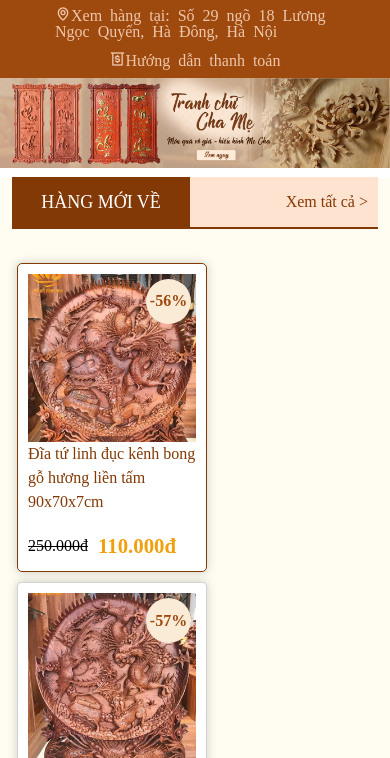
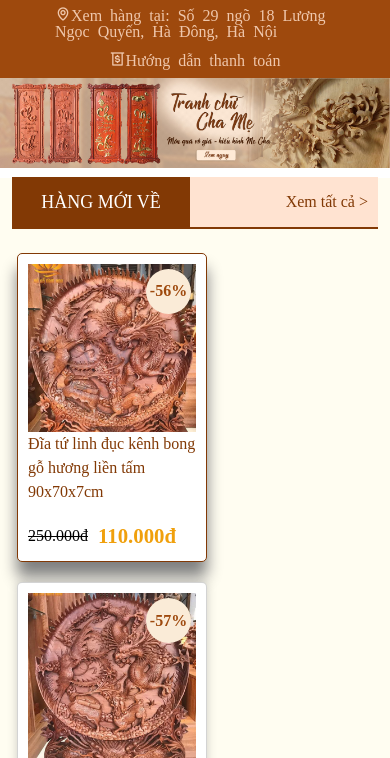
Before and after one commit to Kenn206/mocDecor.com, a plain HTML site: page index.html in a window 390 px wide. In both pictures the pointer is over the element 112 px from the left and 495 px from the top of the page. Shown: the part 78-836 px from the top of the page. Drawn offline with nearby package versions, Linux system fonts and the light colour scheme.

Commit message:
Add files via upload

```diff
--- a/style.css
+++ b/style.css
@@ -104,10 +104,12 @@
 }
 .banner__container img {
     width: 100%;
+    position: relative;
 }
 .content__container {
     background-color: #FFFDF1;
 }
+
 .content__container .container .header--title {
     display: flex;
     justify-content: space-between;
@@ -144,6 +146,8 @@
 }
 .content__container .container .sanPham .box__content:hover {
     border: 1px solid #823905;
+    transform: translateY(-10px);
+    box-shadow: 0px 15px 15px gray;
 }
 .content__container .container .sanPham .box__content {
     width: 18%;
@@ -154,6 +158,7 @@
     border-radius: 5px;
     cursor: pointer;
     position: relative;
+    transition: transform 0.3s ease;
 }
 .content__container .container .sanPham .box__content a {
     text-decoration: none;
@@ -422,6 +427,9 @@ footer .container .taikhoan ul li a {
         width: 200px !important;
         margin: 5px;
     }
+    .sanPham .box__content:hover {
+        transform: skewY(20px);
+    }
     .TinTuc-BaiViet--content {
         flex-wrap: wrap;
     }
```
